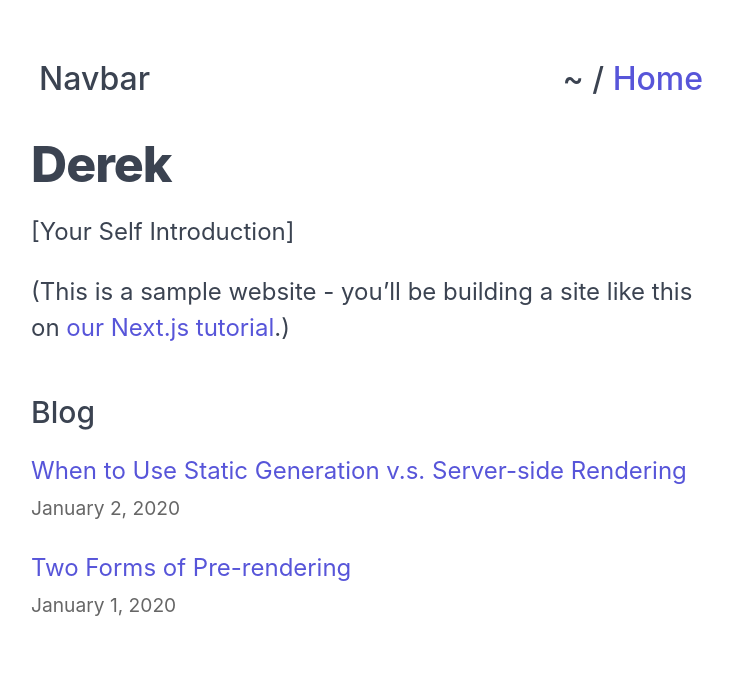
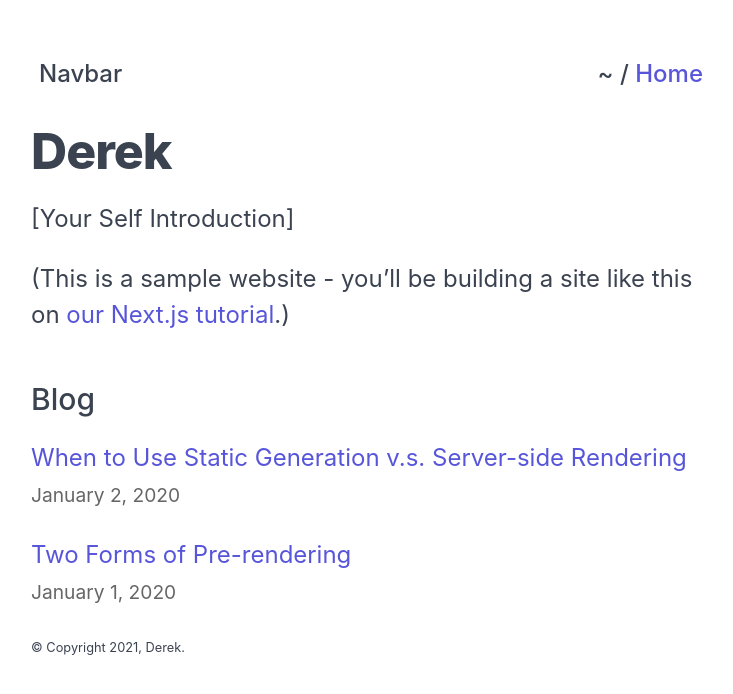
Before and after one commit to derekpodi/derekpodi.com, a Next.js app: page / in a window 1280 px wide. Shown: the top 694 px of the page, without its empty margins (269-1002 px from the left). Built offline with nearby package versions, Linux system fonts and the light colour scheme.

Commit message:
add components to layout

```diff
--- /dev/null
+++ b/components/footer.js
@@ -0,0 +1,11 @@
+const Footer = () => {
+    return(
+        <footer className="top-8">
+            <small>
+            © Copyright 2021, Derek.
+            </small>
+        </footer>
+    );
+}
+
+export default Footer;
--- a/components/layout.js
+++ b/components/layout.js
@@ -1,8 +1,9 @@
 import Head from 'next/head'
-import Image from 'next/image'
 import styles from './layout.module.css'
 import utilStyles from '../styles/utils.module.css'
 import Link from 'next/link'
+import Navbar from './navbar'
+import Footer from './footer'
 
 const name = 'Derek '
 export const siteTitle = 'Derek Podimatis'
@@ -27,27 +28,8 @@ export default function Layout({ children, home }) {
         <meta name="twitter:card" content="summary_large_image" />
       </Head>
 
-      <header className="container bottom-6">
-        <div className="columns">
-          <div className="column">
-            <div className="navbar">
-              <div className="navbar-section">
-                <h2>Navbar</h2>
-              </div>
-              <div className="navbar-section">
-                <h2>
-                  <span className="h2-normal">
-                    ~ /
-                    <Link href="/">
-                      <a title="Home"> Home</a>
-                    </Link>
-                  </span>
-                </h2>
-              </div>
-            </div>
-          </div>
-        </div>
-      </header>
+
+      <Navbar />
 
       <header className={styles.header}>
         {home ? (
@@ -76,6 +58,9 @@ export default function Layout({ children, home }) {
           </Link>
         </div>
       )}
+
+      <Footer />
+
     </div>
   )
 }
--- /dev/null
+++ b/components/navbar.js
@@ -0,0 +1,36 @@
+import Link from 'next/link'
+import styles from './layout.module.css'
+import utilStyles from '../styles/utils.module.css'
+
+
+
+const Navbar = () => {
+    return(
+        <nav>
+            <header className="container bottom-6">
+                <div className="columns">
+                <div className="column">
+                    <div className="navbar">
+                    <div className="navbar-section">
+                        <h4>Navbar</h4>
+                    </div>
+                    <div className="navbar-section">
+                        <h4>
+                        <span className="h4-normal">
+                            ~ /
+                            <Link href="/">
+                            <a title="Home"> Home </a>
+                            </Link>
+
+                        </span>
+                        </h4>
+                    </div>
+                    </div>
+                </div>
+                </div>
+            </header>
+        </nav>
+    );
+}
+
+export default Navbar;
```
Also changed, not shown: pages/index.js (+27 -28 lines).
